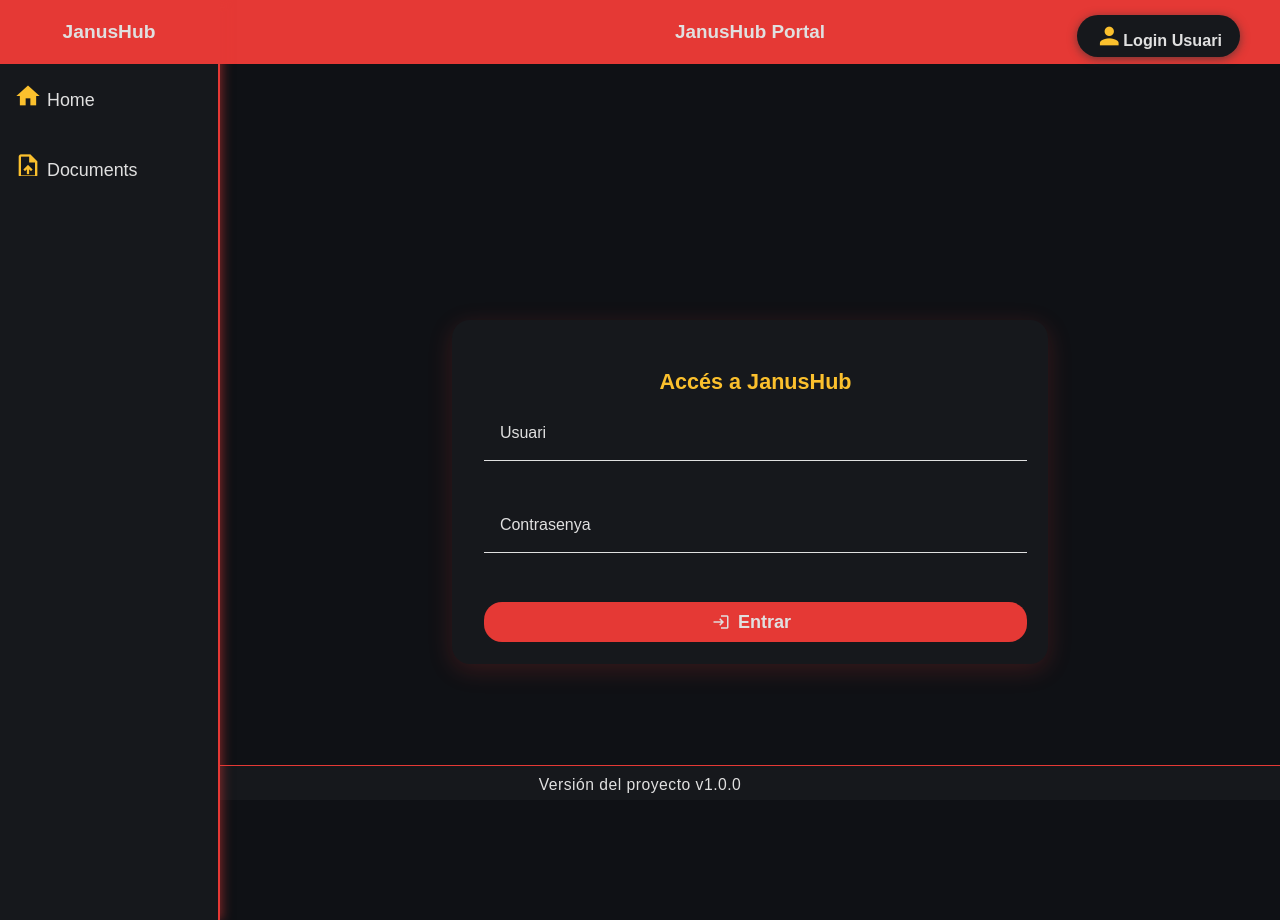
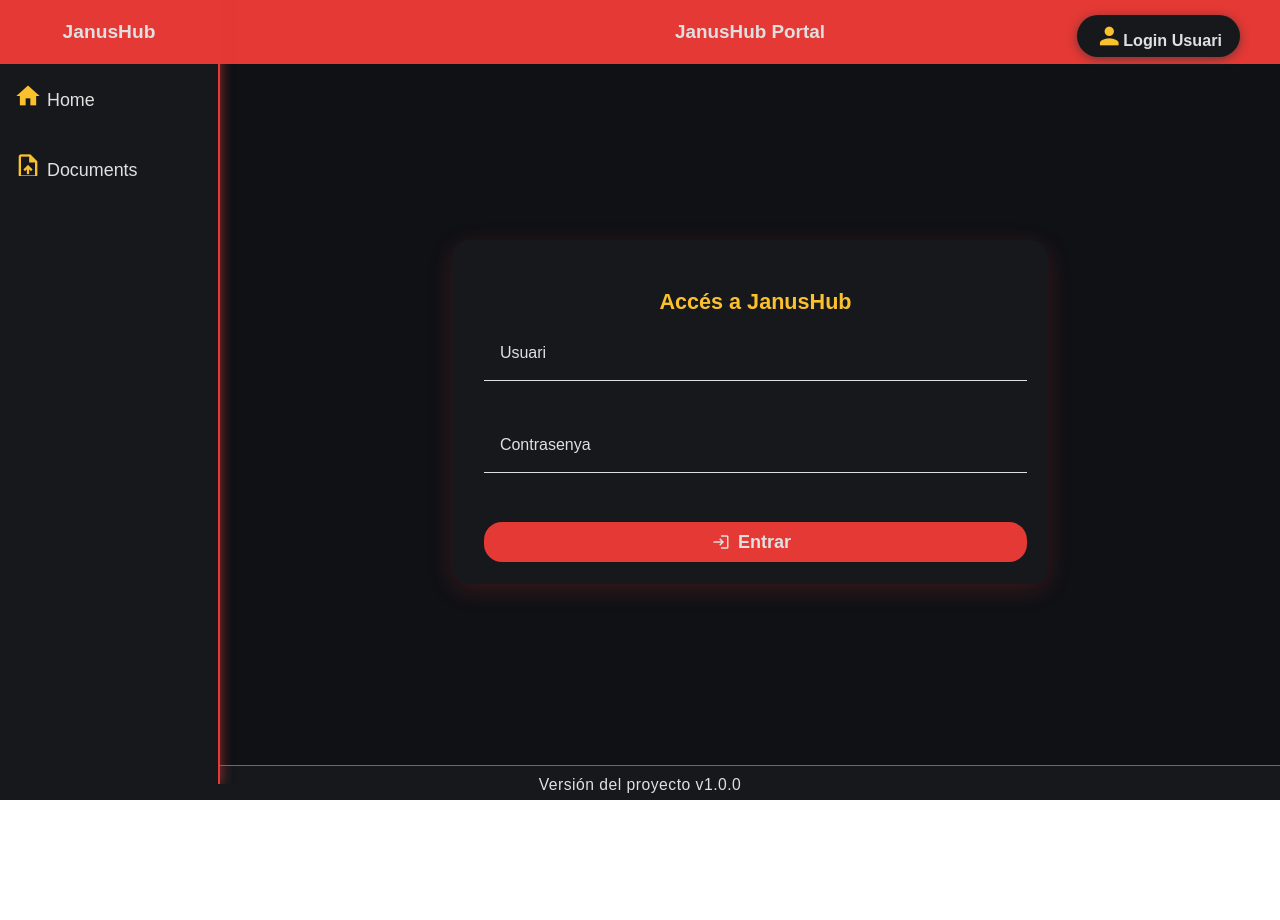
Before and after one commit to borjalamen/Janus-front-spa, an Angular app: page /login in a window 1280 px wide. After the commit the page ends 800 px from the top, so only its background shows below. Built offline with nearby package versions, Linux system fonts and the light colour scheme.

Commit message:
DEMO 100%

```diff
--- a/src/app/login/login.css
+++ b/src/app/login/login.css
@@ -6,7 +6,7 @@ body {
 
 /* Centrat vertical i horitzontal */
 .login-fullscreen {
-  min-height: 50em;
+  min-height: 40em;
   display: flex;
   justify-content: center;
   align-items: center;
```
